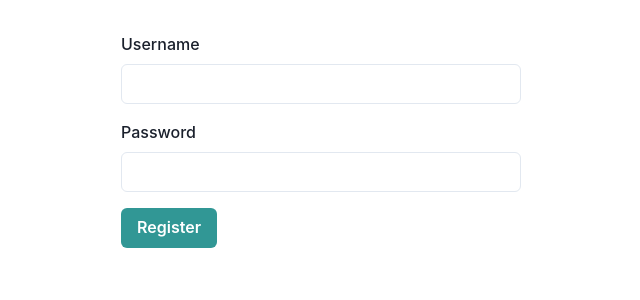
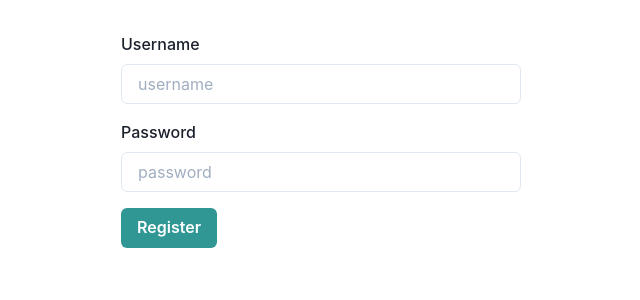
Before and after one commit to Decomplosed/react-graphql-ts-tut, a Next.js app in the folder lireddit-web/: page /register in a window 1280 px wide. Shown: the top 300 px of the page, without its empty margins (319-959 px from the left). Built offline with nearby package versions, Linux system fonts and the light colour scheme.

Commit message:
spread props inside input

```diff
--- a/lireddit-web/src/components/InputField.tsx
+++ b/lireddit-web/src/components/InputField.tsx
@@ -19,7 +19,7 @@ const InputField: React.FC<InputFieldProps> = (props) => {
   return (
     <FormControl isInvalid={!!error}>
       <FormLabel htmlFor={field.name}>{props.label}</FormLabel>
-      <Input {...field} id={field.name} />
+      <Input {...field} {...props} id={field.name} />
       {error ? <FormErrorMessage>{error}</FormErrorMessage> : null}
     </FormControl>
   );
```
